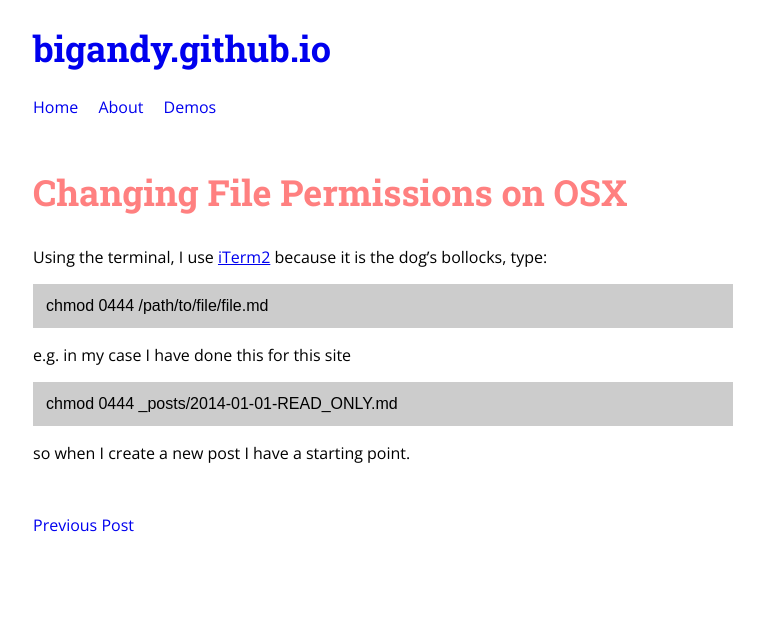
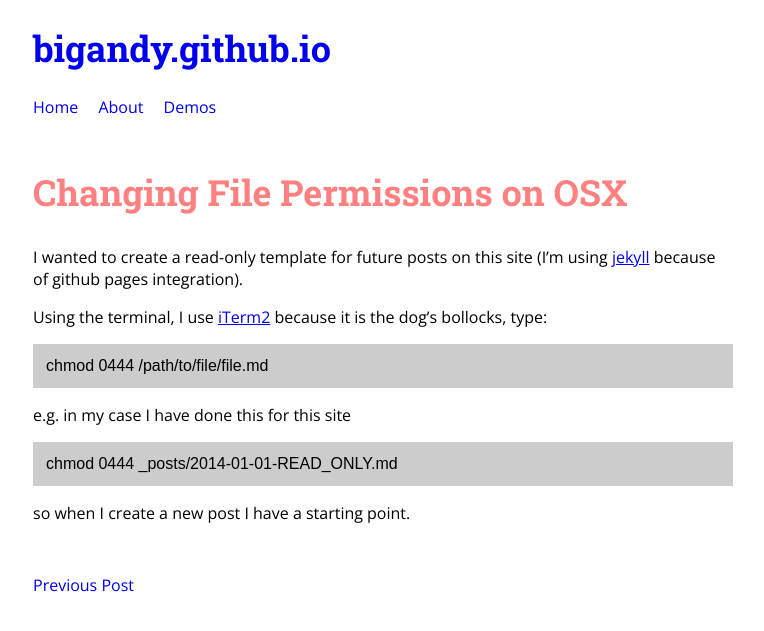
Before and after one commit to bigandy/bigandy.github.io, a Jekyll site: the page built from _posts/2014-06-03-Changing-Permissions.md, in a window 1280 px wide. Shown: the top 631 px of the page, without its empty margins (257-1021 px from the left). Built offline with Jekyll 4.4.1, drawn with Linux system fonts in a browser that asks for light colours.

Commit message:
text change to post, add introduction as to why I am doing this

```diff
--- a/_posts/2014-06-03-Changing-Permissions.md
+++ b/_posts/2014-06-03-Changing-Permissions.md
@@ -4,6 +4,8 @@ published: true
 title: Changing File Permissions on OSX
 summary: I wanted to find out how to create a read-only file, and here's how I did it.
 ---
+
+I wanted to create a read-only template for future posts on this site (I'm using [jekyll](http://jekyllrb.com/) because of github pages integration).
 
 Using the terminal, I use [iTerm2](http://www.iterm2.com/#/section/home) because it is the dog's bollocks, type:
 
```
